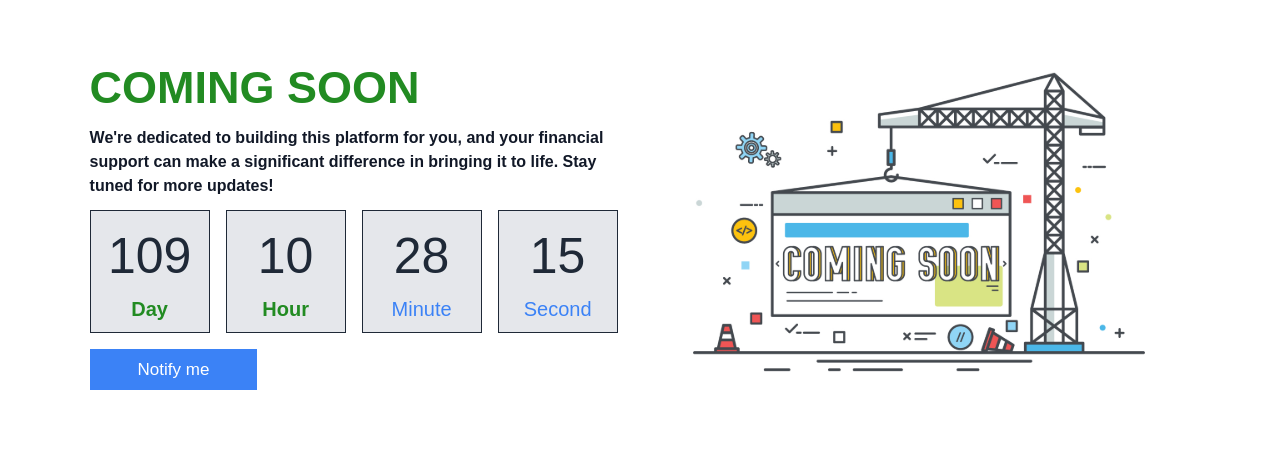
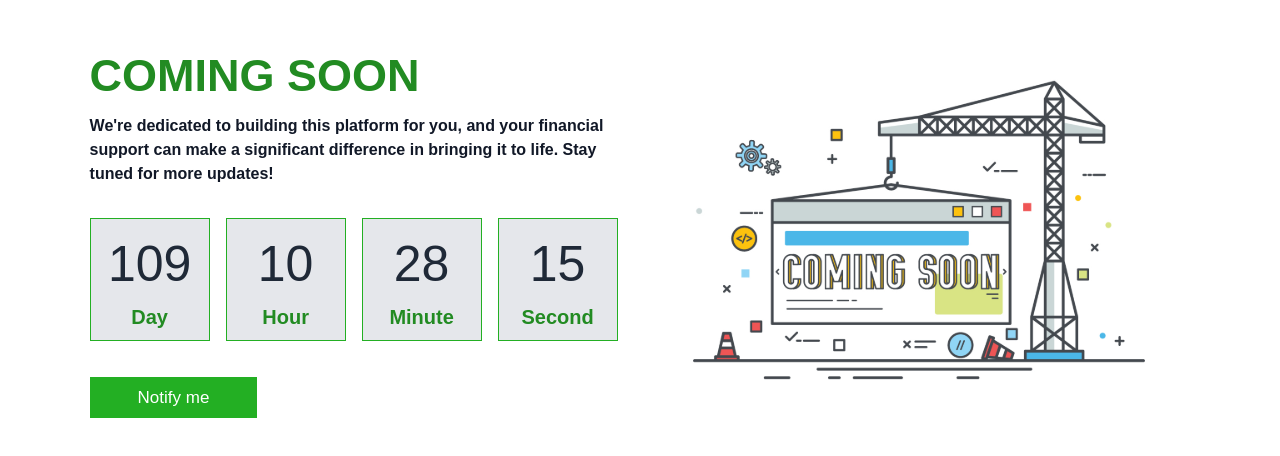
Before and after one commit to iyanuloluwa-Miracle/civictech_fellowship, a Vue app: page /comingsoon in a window 1280 px wide. Shown: the part 148-604 px from the top of the page. Built offline with nearby package versions, Linux system fonts and the light colour scheme; a web font is replaced by a local one.

Commit message:
:sparkles: feat:coming soon ui redesign

```diff
--- a/src/page/ComingSoon.vue
+++ b/src/page/ComingSoon.vue
@@ -1,5 +1,5 @@
 <template>
-    <div class="flex flex-col md:flex-row items-center flex-wrap py-5 px-[7%] min-h-screen gap-4 pb-20">
+    <div class="flex flex-col md:flex-row items-center flex-wrap py-9 px-[7%] min-h-screen gap-4 pb-20">
         <div class="w-full md:flex-1 min-w-[250px] text-center md:text-left">
             <h3 class="text-[35px] md:text-[45px] uppercase text-[#228B22] font-extrabold">Coming Soon</h3>
 
@@ -8,30 +8,30 @@
                 difference in bringing it to life. Stay tuned for more updates!
             </p>
 
-            <div class="flex flex-wrap justify-center md:justify-start gap-4 py-2">
-                <div class="flex-1 p-2 bg-gray-200 border border-gray-800 text-center max-w-[120px]">
+            <div class="flex flex-wrap justify-center md:justify-start gap-4 py-7">
+                <div class="flex-1 p-2 bg-gray-200 border  border-[#23af23] text-center max-w-[120px]">
                     <h3 class="text-[30px] md:text-[50px] text-gray-800">{{ days }}</h3>
-                    <span class="text-[#228B22] text-[20px] font-semibold">Day</span>
+                    <span class="text-[#228B22] text-[20px] font-bold">Day</span>
                 </div>
 
-                <div class="flex-1 p-2 bg-gray-200 border border-gray-800 text-center max-w-[120px]">
+                <div class="flex-1 p-2 bg-gray-200 border  border-[#23af23] text-center max-w-[120px]">
                     <h3 class="text-[30px] md:text-[50px] text-gray-800">{{ hours }}</h3>
-                    <span class="text-[#228B22] text-[20px] font-semibold">Hour</span>
+                    <span class="text-[#228B22] text-[20px] font-bold">Hour</span>
                 </div>
 
-                <div class="flex-1 p-2 bg-gray-200 border border-gray-800 text-center max-w-[120px]">
+                <div class="flex-1 p-2 bg-gray-200 border border-[#23af23] text-center max-w-[120px]">
                     <h3 class="text-[30px] md:text-[50px] text-gray-800">{{ minutes }}</h3>
-                    <span class="text-blue-500 text-[20px]">Minute</span>
+                    <span class="text-[#228B22] font-bold text-[20px]">Minute</span>
                 </div>
 
-                <div class="flex-1 p-2 bg-gray-200 border border-gray-800 text-center max-w-[120px]">
+                <div class="flex-1 p-2 bg-gray-200 border  border-[#23af23] text-center max-w-[120px]">
                     <h3 class="text-[30px] md:text-[50px] text-gray-800">{{ seconds }}</h3>
-                    <span class="text-blue-500 text-[20px]">Second</span>
+                    <span class="font-bold text-[#228B22] text-[20px]">Second</span>
                 </div>
             </div>
 
             <a href="#"
-                class="inline-block py-2 px-6 md:px-12 mt-2 text-[14px] md:text-[17px] bg-blue-500 text-white transition-all hover:tracking-wider">
+                class="inline-block py-2 px-6 md:px-12 mt-2 text-[14px] md:text-[17px] bg-[#23af23] text-white transition-all hover:tracking-wider hover:bg-green-500">
                 Notify me
             </a>
         </div>
```
